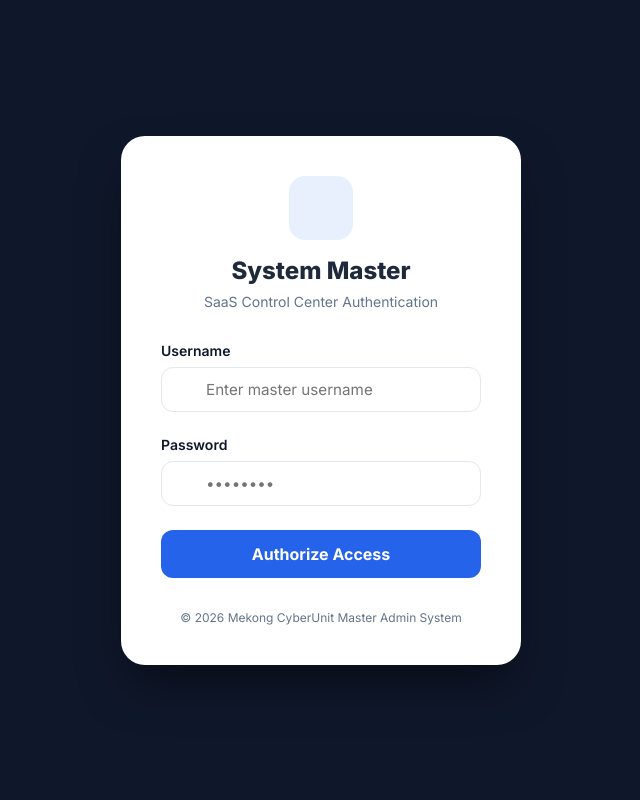
After one commit to Socheat89/mekong_cyberunit, a PHP site: page /Mekong_CyberUnit/admin/login.php in a window 1280 px wide. The commit adds this page. Shown: the whole page, without its empty margins (319-959 px from the left). Run offline with PHP 8.4, Linux system fonts and the light colour scheme; some libraries are stand-ins or nearby versions.

Commit message:
Separate SAAS Admin login system and fix routing for admin folder

```diff
--- a/admin/header.php
+++ b/admin/header.php
@@ -57,7 +57,7 @@ SuperAdminMiddleware::handle();
                         </a>
                     </li>
                     <li class="nav-item">
-                        <a href="../public/logout.php" class="nav-link" style="color: #ef4444;">
+                        <a href="logout.php" class="nav-link" style="color: #ef4444;">
                             <i class="ph-bold ph-sign-out"></i>
                             Logout
                         </a>
--- /dev/null
+++ b/admin/login.php
@@ -0,0 +1,182 @@
+<?php
+// admin/login.php
+session_start();
+require_once __DIR__ . '/../core/classes/Auth.php';
+
+// If already logged in as super admin, go to dashboard
+if (Auth::check() && Auth::isSuperAdmin()) {
+    header('Location: index.php');
+    exit;
+}
+
+$error = $_GET['error'] ?? '';
+?>
+<!DOCTYPE html>
+<html lang="en">
+<head>
+    <meta charset="UTF-8">
+    <meta name="viewport" content="width=device-width, initial-scale=1.0">
+    <title>SaaS Master Login - Mekong CyberUnit</title>
+    <link href="https://fonts.googleapis.com/css2?family=Inter:wght@400;500;600;700;800&display=swap" rel="stylesheet">
+    <script src="https://unpkg.com/@phosphor-icons/web"></script>
+    <style>
+        :root {
+            --primary: #2563eb;
+            --primary-dark: #1d4ed8;
+            --bg: #f8fafc;
+            --text: #0f172a;
+            --text-muted: #64748b;
+        }
+
+        * { box-sizing: border-box; margin: 0; padding: 0; font-family: 'Inter', sans-serif; }
+
+        body {
+            background: #0f172a; /* Dark professional background */
+            display: flex;
+            align-items: center;
+            justify-content: center;
+            min-height: 100vh;
+            color: white;
+            padding: 20px;
+        }
+
+        .login-card {
+            background: white;
+            color: var(--text);
+            width: 100%;
+            max-width: 400px;
+            padding: 2.5rem;
+            border-radius: 1.5rem;
+            box-shadow: 0 25px 50px -12px rgba(0, 0, 0, 0.5);
+        }
+
+        .header {
+            text-align: center;
+            margin-bottom: 2rem;
+        }
+
+        .logo-box {
+            width: 64px;
+            height: 64px;
+            background: rgba(37, 99, 235, 0.1);
+            color: var(--primary);
+            border-radius: 1rem;
+            display: flex;
+            align-items: center;
+            justify-content: center;
+            font-size: 2rem;
+            margin: 0 auto 1rem;
+        }
+
+        .header h1 { font-size: 1.5rem; font-weight: 800; margin-bottom: 0.5rem; color: #1e293b; }
+        .header p { color: var(--text-muted); font-size: 0.875rem; }
+
+        .form-group { margin-bottom: 1.5rem; }
+        .form-group label { display: block; margin-bottom: 0.5rem; font-weight: 600; font-size: 0.875rem; }
+
+        .input-wrapper {
+            position: relative;
+            display: flex;
+            align-items: center;
+        }
+
+        .input-wrapper i {
+            position: absolute;
+            left: 1rem;
+            color: var(--text-muted);
+        }
+
+        .input-wrapper input {
+            width: 100%;
+            padding: 0.75rem 1rem 0.75rem 2.75rem;
+            border: 1px solid #e2e8f0;
+            border-radius: 0.75rem;
+            font-size: 0.95rem;
+            transition: all 0.2s;
+        }
+
+        .input-wrapper input:focus {
+            outline: none;
+            border-color: var(--primary);
+            box-shadow: 0 0 0 4px rgba(37, 99, 235, 0.1);
+        }
+
+        .btn {
+            width: 100%;
+            padding: 0.875rem;
+            border-radius: 0.75rem;
+            border: none;
+            font-weight: 700;
+            cursor: pointer;
+            transition: all 0.2s;
+            background: var(--primary);
+            color: white;
+            font-size: 1rem;
+        }
+
+        .btn:hover { background: var(--primary-dark); transform: translateY(-1px); }
+
+        .alert {
+            background: #fef2f2;
+            color: #b91c1c;
+            padding: 0.75rem;
+            border-radius: 0.75rem;
+            font-size: 0.875rem;
+            margin-bottom: 1.5rem;
+            border: 1px solid #fecaca;
+            display: flex;
+            align-items: center;
+            gap: 0.5rem;
+        }
+
+        .footer-note {
+            margin-top: 2rem;
+            text-align: center;
+            font-size: 0.75rem;
+            color: var(--text-muted);
+        }
+    </style>
+</head>
+<body>
+    <div class="login-card">
+        <div class="header">
+            <div class="logo-box">
+                <i class="ph-bold ph-shield-check"></i>
+            </div>
+            <h1>System Master</h1>
+            <p>SaaS Control Center Authentication</p>
+        </div>
+
+        <?php if ($error): ?>
+            <div class="alert">
+                <i class="ph-bold ph-warning-circle"></i>
+                <?php echo htmlspecialchars($error); ?>
+            </div>
+        <?php endif; ?>
+
+        <form action="login_process.php" method="POST">
+            <div class="form-group">
+                <label>Username</label>
+                <div class="input-wrapper">
+                    <i class="ph-bold ph-user-circle"></i>
+                    <input type="text" name="username" required placeholder="Enter master username">
+                </div>
+            </div>
+
+            <div class="form-group">
+                <label>Password</label>
+                <div class="input-wrapper">
+                    <i class="ph-bold ph-key"></i>
+                    <input type="password" name="password" required placeholder="••••••••">
+                </div>
+            </div>
+
+            <button type="submit" class="btn">Authorize Access</button>
+        </form>
+
+        <div class="footer-note">
+            &copy; <?php echo date('Y'); ?> Mekong CyberUnit Master Admin System
+        </div>
+    </div>
+</body>
+</html>
--- a/index.php
+++ b/index.php
@@ -37,8 +37,9 @@ try {
     if (empty($path)) $path = '/';
 
     // 1. Static/Public Routing
-    if (strpos($path, '/public/') === 0) {
-        $file = $baseDir . $path;
+    if (strpos($path, '/public/') === 0 || strpos($path, '/admin/') === 0) {
+        $cleanPath = str_replace('/', DIRECTORY_SEPARATOR, $path);
+        $file = $baseDir . $cleanPath;
         if (file_exists($file) && !is_dir($file)) {
             include $file;
             exit;
--- a/middleware/SuperAdminMiddleware.php
+++ b/middleware/SuperAdminMiddleware.php
@@ -13,7 +13,7 @@ class SuperAdminMiddleware {
         if (!Auth::check() || !Auth::isSuperAdmin()) {
             // Store the attempted URL to redirect back after login
             $_SESSION['redirect_after_login'] = $_SERVER['REQUEST_URI'];
-            header("Location: $urlPrefix/public/login.php?error=" . urlencode('Super Admin access required.'));
+            header("Location: $urlPrefix/admin/login.php?error=" . urlencode('Master authentication required.'));
             exit;
         }
     }
```
Also changed, not shown: admin/diag_session.php (added, +7 -0 lines), admin/login_process.php (added, +49 -0 lines), admin/logout.php (added, +7 -0 lines), admin/setup_master.php (added, +50 -0 lines), create_admin.php (added, +45 -0 lines), debug_auth.php (added, +8 -0 lines), debug_super.php (added, +10 -0 lines), diag_session.php (added, +9 -0 lines), dump_db.php (added, +9 -0 lines), dump_users.php (added, +7 -0 lines), modules/pos/controllers/SettingsController.php (+4 -4 lines), public/diag_session.php (added, +9 -0 lines).
